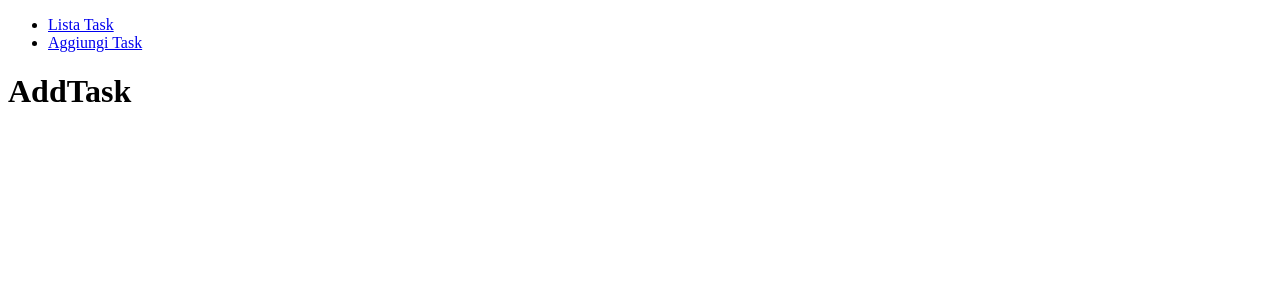
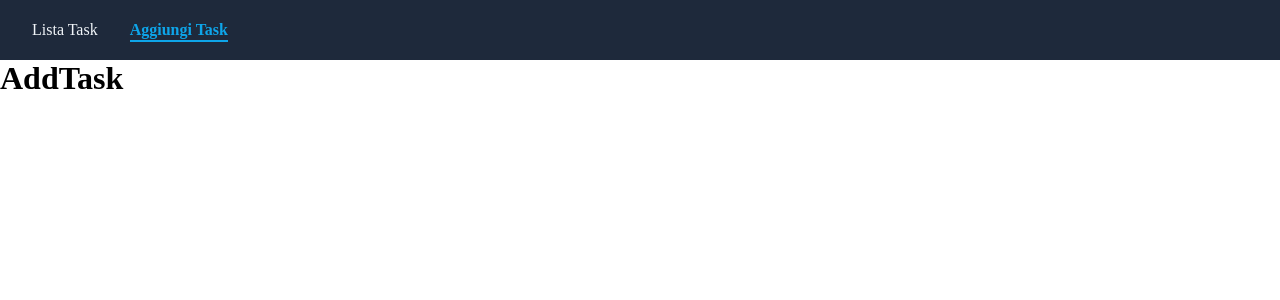
Before and after one commit to Damiana-Arangio/ex-react-task-manager, a React (Vite) app: page /add in a window 1280 px wide. Shown: the top 300 px of the page. Built offline with nearby package versions, Linux system fonts and the light colour scheme.

Commit message:
style: migliorato design Navbar

```diff
--- a/src/App.jsx
+++ b/src/App.jsx
@@ -1,4 +1,3 @@
-import './App.css'
 import { BrowserRouter, Routes, Route } from 'react-router-dom'   // Libreria di Routing
 import DefaultLayout from './layouts/Layout'                      // Layout principale
 import TaskList from './pages/TaskList'                           // Pagina che mostra la lista dei task
--- a/src/components/Navbar.jsx
+++ b/src/components/Navbar.jsx
@@ -18,12 +18,19 @@ function Navbar() {
         RENDER
     *************/
     return(
-        <nav>
-            <ul>
+        <nav className="navbar">
+            <ul className="navbar-list">
                 {
-                    links.map( link => (
+                    links.map(link => (
                         <li key={link.path}>
-                            <NavLink to={link.path}> {link.label} </NavLink>
+                            <NavLink
+                                to={link.path}
+                                className={({ isActive }) =>
+                                    isActive ? "nav-link active" : "nav-link"
+                                }
+                            >
+                                {link.label}
+                            </NavLink>
                         </li>
                     ))
                 }
--- a/src/index.css
+++ b/src/index.css
@@ -0,0 +1,58 @@
+/*******************
+    RESET GENERALE
+*******************/
+
+* {
+    margin: 0;
+    padding: 0;
+    box-sizing: border-box;
+}
+
+/**************
+    NAVBAR
+**************/
+
+/* Container navbar */
+.navbar {
+    background-color: #1e293b;
+    padding: 1.3rem 2rem;
+}
+
+/* Lista link navbar */
+.navbar-list {
+    list-style-type: none;
+    display: flex;
+    gap: 2rem;
+}
+
+/* link */
+.nav-link {
+    text-decoration: none;
+    color: #f1f5f9;
+    font-weight: 500;
+    transition: color 0.3s ease, transform 0.2s ease;
+    position: relative;
+}
+
+/* link in hover */
+.nav-link:hover {
+    color: #38bdf8;
+    transform: translateY(-2px);
+}
+
+/* link attivo */
+.nav-link.active {
+    color: #0ea5e9;
+    font-weight: 600;
+}
+
+/* sottolineatura per l'active */
+.nav-link.active::after {
+    content: "";
+    position: absolute;
+    width: 100%;
+    height: 2px;
+    left: 0;
+    bottom: -4px;
+    background-color: #0ea5e9;
+}
```
Also changed, not shown: src/App.css (deleted).
